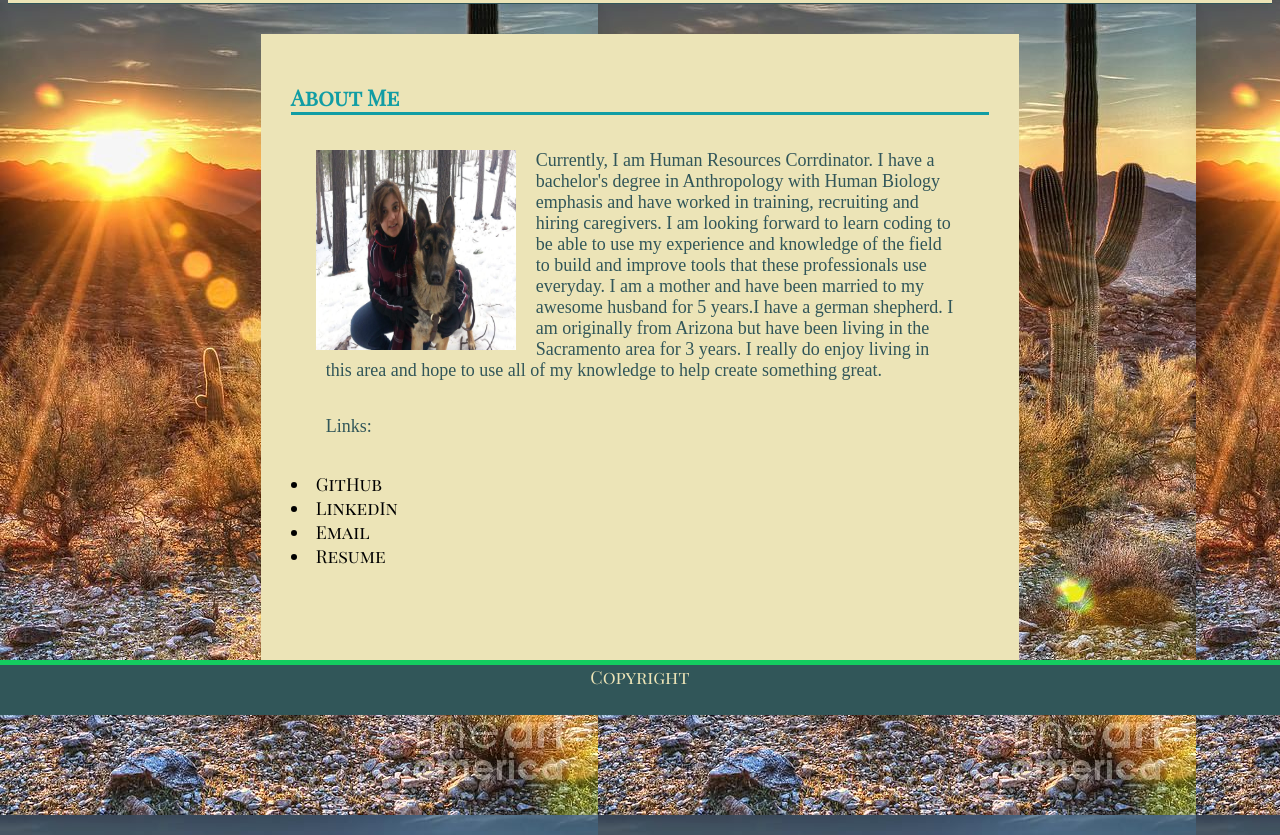
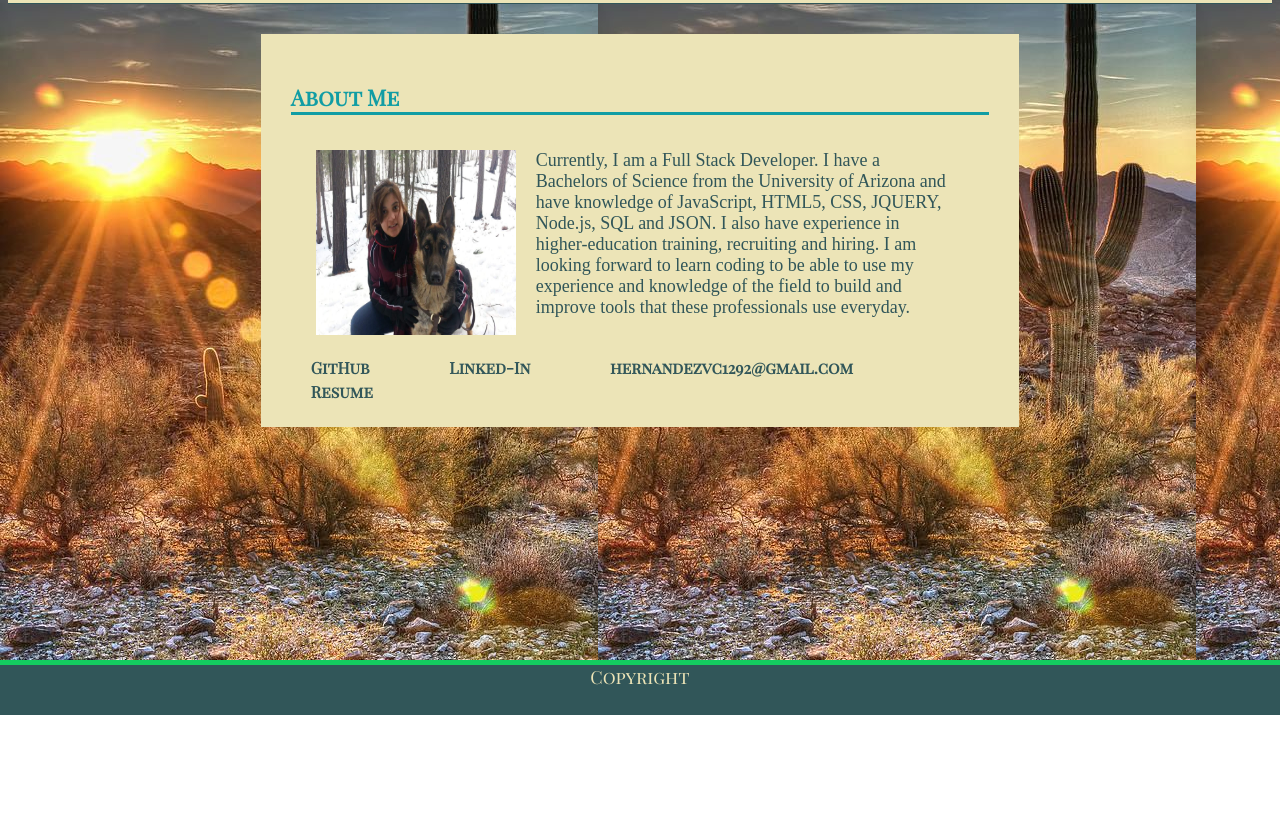
Before and after one commit to Hernavch/Responsive-Portfolio, a plain HTML site: page index.html in a window 1280 px wide. Shown: the part 85-920 px from the top of the page. After the commit the page ends 800 px from the top, so only its background shows below. Drawn offline with Linux system fonts and the light colour scheme; a web font is replaced by a local one.

Commit message:
updates to bio

```diff
--- a/assets/css/style.css
+++ b/assets/css/style.css
@@ -75,6 +75,10 @@ ul li {
 }
 p{
     font-family: 'Frank Ruhl Libre', serif;
+}
+.links{
+    float: left;
+    margin-top: 0px;
 }
 .name{
     /*text-align: left;*/
--- a/index.html
+++ b/index.html
@@ -36,21 +36,18 @@
 
       <img class="main-image" src="assets/images/me.jpg" alt="vanessa hernanez">
 
-      <p>Currently, I am Human Resources Corrdinator. I have a bachelor's degree in Anthropology
-          with Human Biology emphasis and have worked in training, recruiting and hiring caregivers. I am looking forward to learn coding to be able to use my
-          experience and knowledge of the field to build and improve tools that these professionals use everyday.
-          I am a mother and have been married to my awesome husband for 5 years.I have a
-           german shepherd. I am originally from Arizona but have been living in the Sacramento area
-            for 3 years. I really do enjoy living in this area and hope to use all of my knowledge to help
-          create something great.
-        </p>
-        <p>
-          Links:
-          <li><a href="https://github.com/Hernavch" alt="GitHub">GitHub</a></li>
-          <li><a href="www.linkedin.com/in/vanessahernandez1292" alt="linkedIn">LinkedIn</a></li>
-          <li><a href="hernandezvc1292@gmail.com" alt="email">Email</a></li>
+      <p>Currently, I am a Full Stack Developer.  I have a Bachelors of Science from the University of Arizona and have knowledge of
+        JavaScript, HTML5, CSS, JQUERY, Node.js, SQL and JSON. I also have experience in higher-education training, recruiting and hiring.
+        I am looking forward to learn coding to be able to use my experience and knowledge of the field to build and improve tools that
+        these professionals use everyday.
+         </p>
+
+        <ul class="links">
+          <li><a href="https://github.com/Hernavch" target ="_blank" alt="GitHub">GitHub</a></li>
+          <li><a href="https://www.linkedin.com/in/vanessahernandez1292" target ="_blank" alt="Linked-In">Linked-In</a></li>
+          <li><a href="hernandezvc1292@gmail.com" target ="_blank" alt="email">hernandezvc1292@gmail.com</a></li>
           <li><a href="google.com" alt="resume">Resume</a></li>
-        </p>
+        </ul>
 
 
 
```
